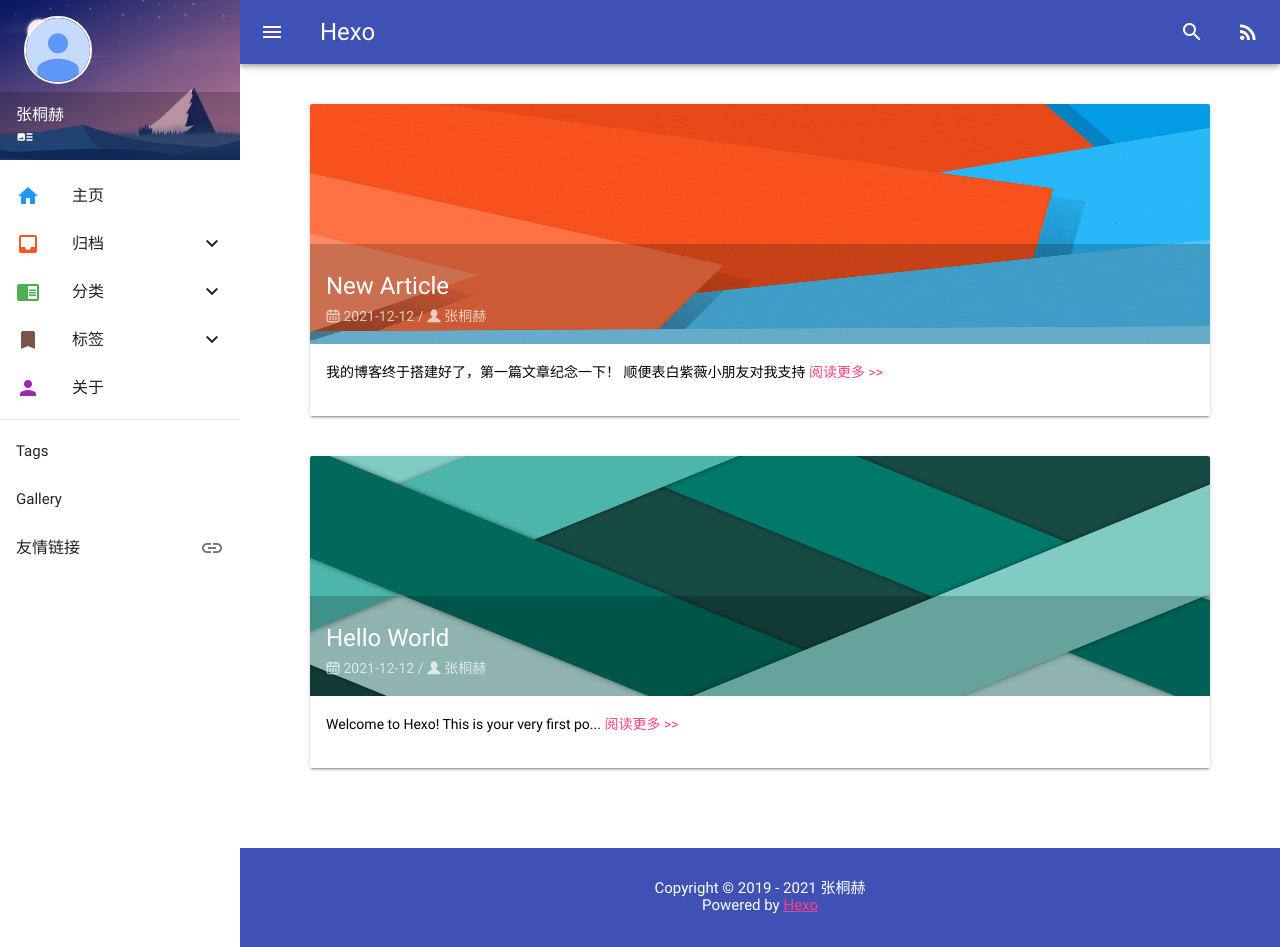
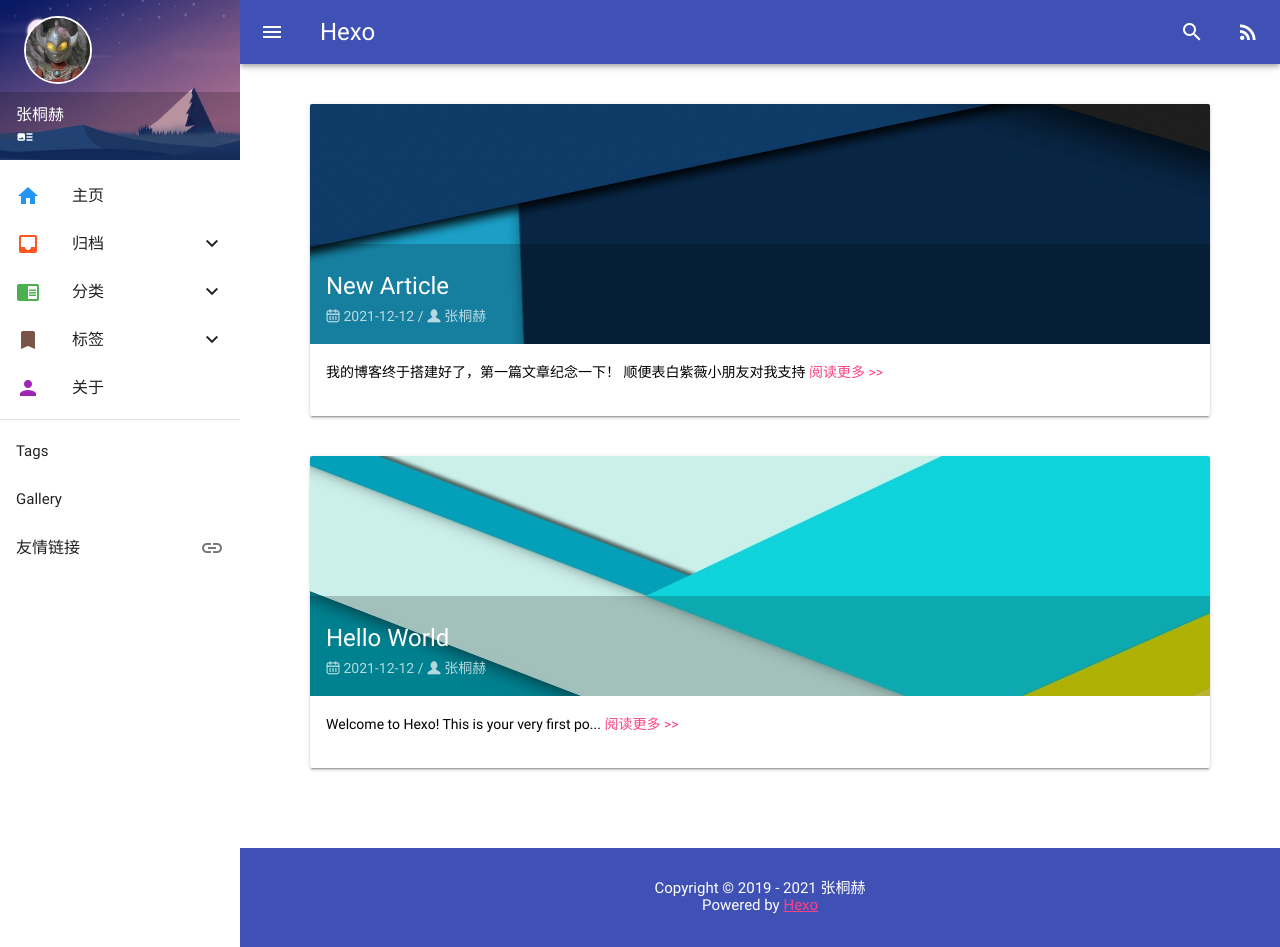
Before and after one commit to ZhangTongHe/ZhangTongHe.github.io, a plain HTML site: page index.html in a window 1280 px wide. Drawn offline with Linux system fonts and the light colour scheme; no server answers; files whose address does not match are found by name.

Commit message:
Site updated: 2021-12-12 22:50:05

```diff
--- a/index.html
+++ b/index.html
@@ -74,7 +74,7 @@
   <aside id="sidebar" class="mdui-drawer mdui-drawer-full-height">
   <div class="mdui-grid-tile">
     <img src="/images/banner.png" style="height: 160px;">
-    <img src="/images/avatar.png" class="avatar-animation" style="position: absolute; top: 10%; left: 24px; width: 64px; height: 64px; border: 2px solid #fff; border-radius: 50%;">
+    <img src="/images/avatar.jpg" class="avatar-animation" style="position: absolute; top: 10%; left: 24px; width: 64px; height: 64px; border: 2px solid #fff; border-radius: 50%;">
     <div class="mdui-grid-tile-actions">
       <div class="mdui-grid-tile-text">
         <div class="mdui-grid-tile-title">张桐赫</div>
@@ -162,7 +162,7 @@
   <article class="mdui-card mdui-m-b-5 mdui-hoverable">
     <a href="/2021/12/12/%E6%88%91%E7%9A%84%E7%AC%AC%E4%B8%80%E7%AF%87%E5%8D%9A%E5%AE%A2%E6%96%87%E7%AB%A0/">
       <header class="mdui-card-media mdui-ripple">
-        <img src="/images/random/material-14.png" style="max-height: 240px;">
+        <img src="/images/random/material-12.png" style="max-height: 240px;">
         <div class="mdui-card-media-covered">
           <div class="mdui-card-primary">
             <div class="mdui-card-primary-title">New Article</div>
@@ -188,7 +188,7 @@
   <article class="mdui-card mdui-m-b-5 mdui-hoverable">
     <a href="/2021/12/12/hello-world/">
       <header class="mdui-card-media mdui-ripple">
-        <img src="/images/random/material-16.png" style="max-height: 240px;">
+        <img src="/images/random/material-10.png" style="max-height: 240px;">
         <div class="mdui-card-media-covered">
           <div class="mdui-card-primary">
             <div class="mdui-card-primary-title">Hello World</div>
```
Also changed, not shown: archives/2021/12/index.html (+3 -3 lines), archives/2021/index.html (+3 -3 lines), archives/index.html (+3 -3 lines), images/avatar.jpg (added).
